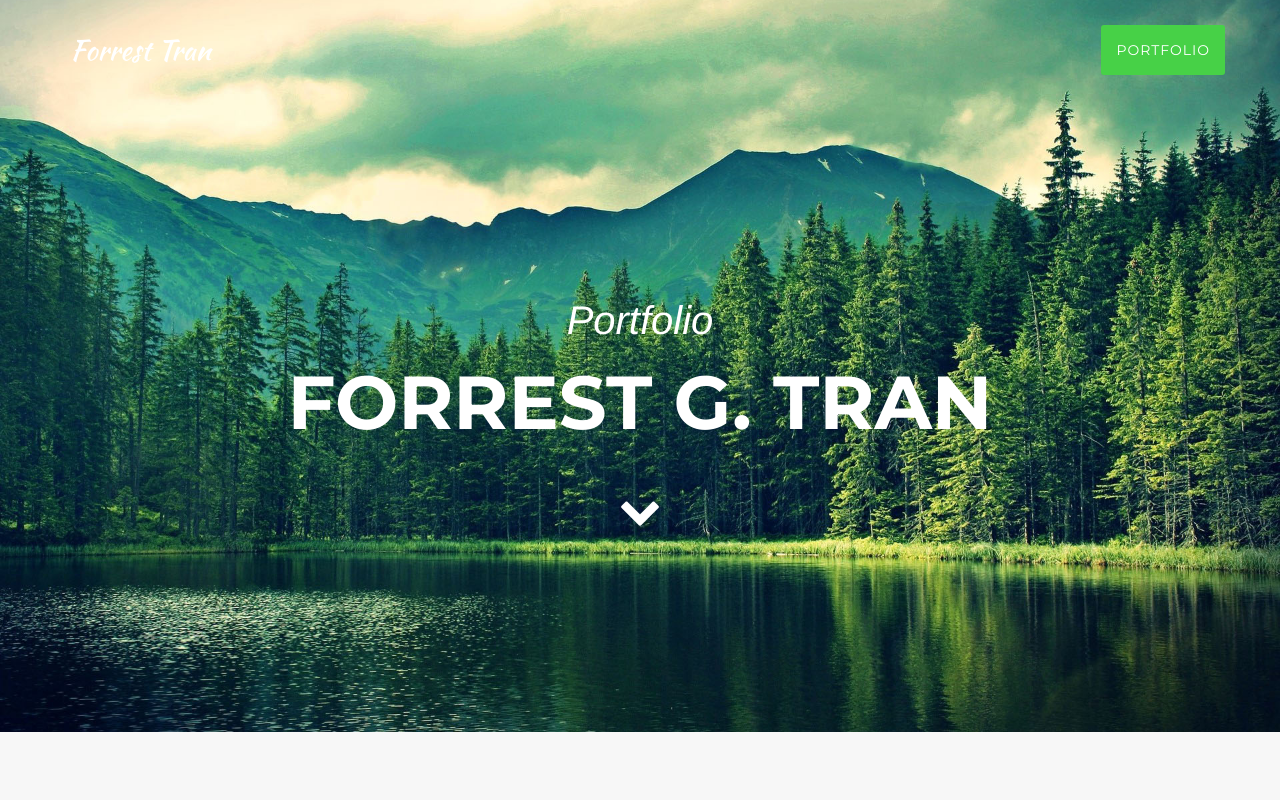
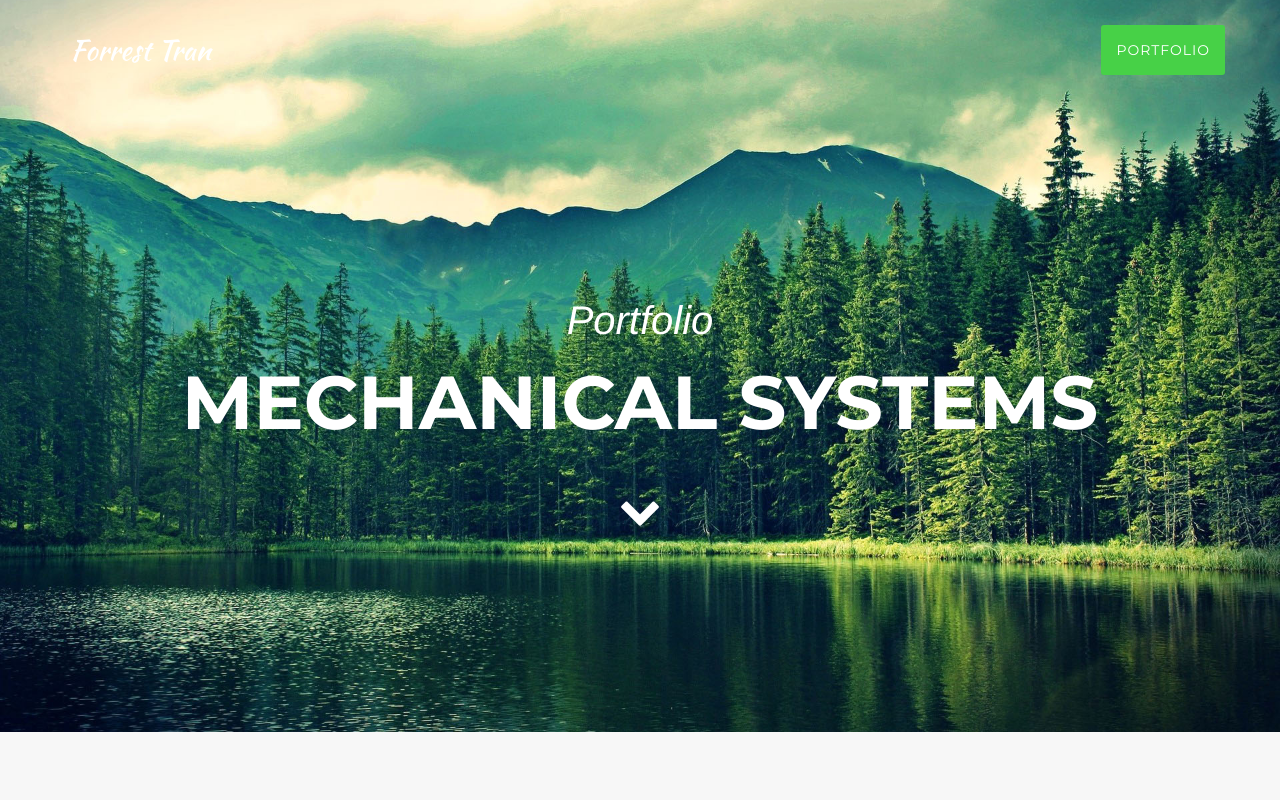
Before and after one commit to forrestgtran/mechanical-systems, a plain HTML site: page index.html in a window 1280 px wide. Shown: the top 800 px of the page. Drawn offline with nearby package versions, Linux system fonts and the light colour scheme; files whose address does not match are found by name; a web font is replaced by a local one.

Commit message:
Changing Name

```diff
--- a/index.html
+++ b/index.html
@@ -71,7 +71,7 @@
             <div class="container">
                 <div class="intro-text">
                     <div class="intro-lead-in">Portfolio</div>
-                    <div class="intro-heading">Forrest G. Tran</div>
+                    <div class="intro-heading">Mechanical Systems</div>
                     <div class="arrow-down">
                         <a href="#portfolio" class="page-scroll"><i class="fa fa-chevron-down fa-3x"></i></a>
                     </div>
```
